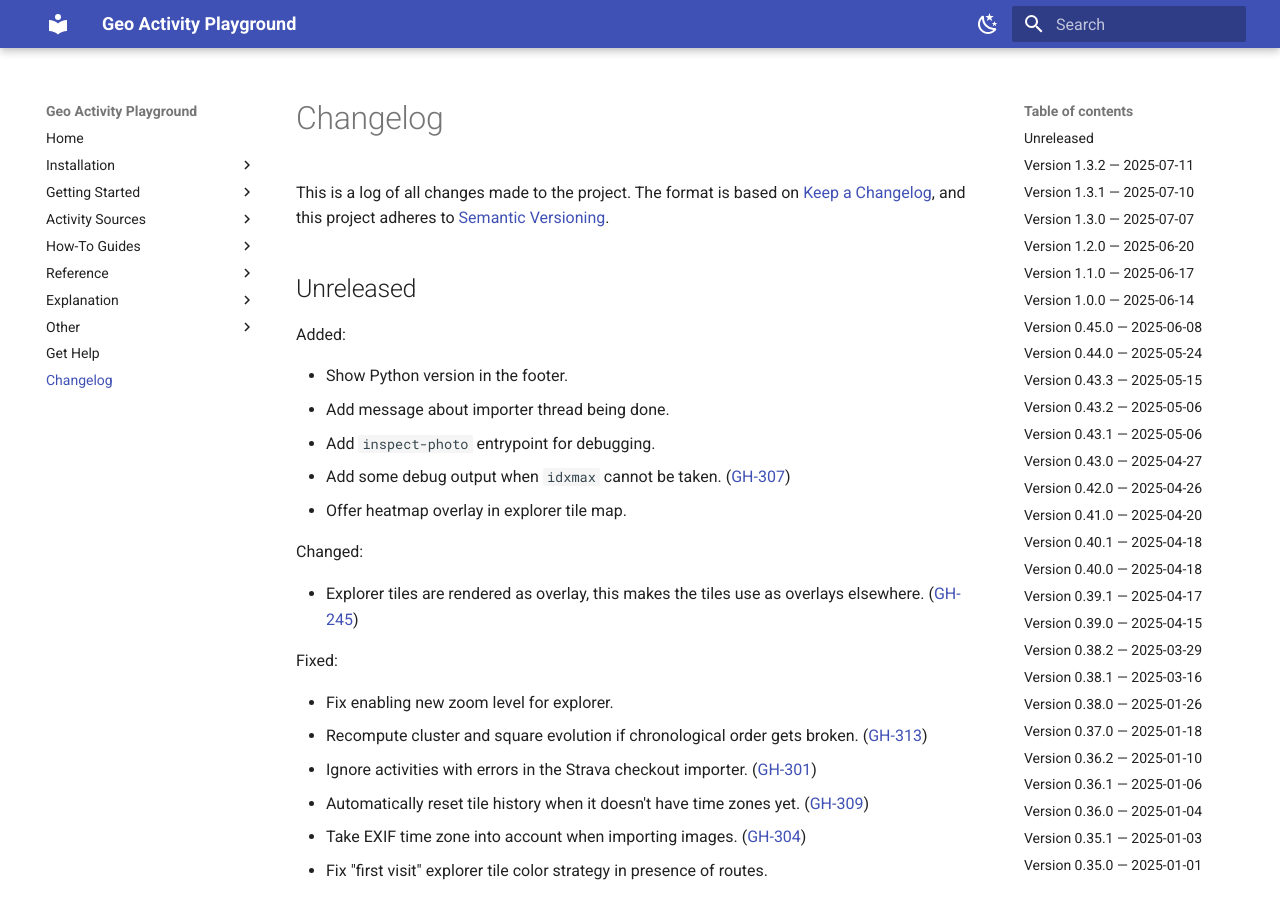
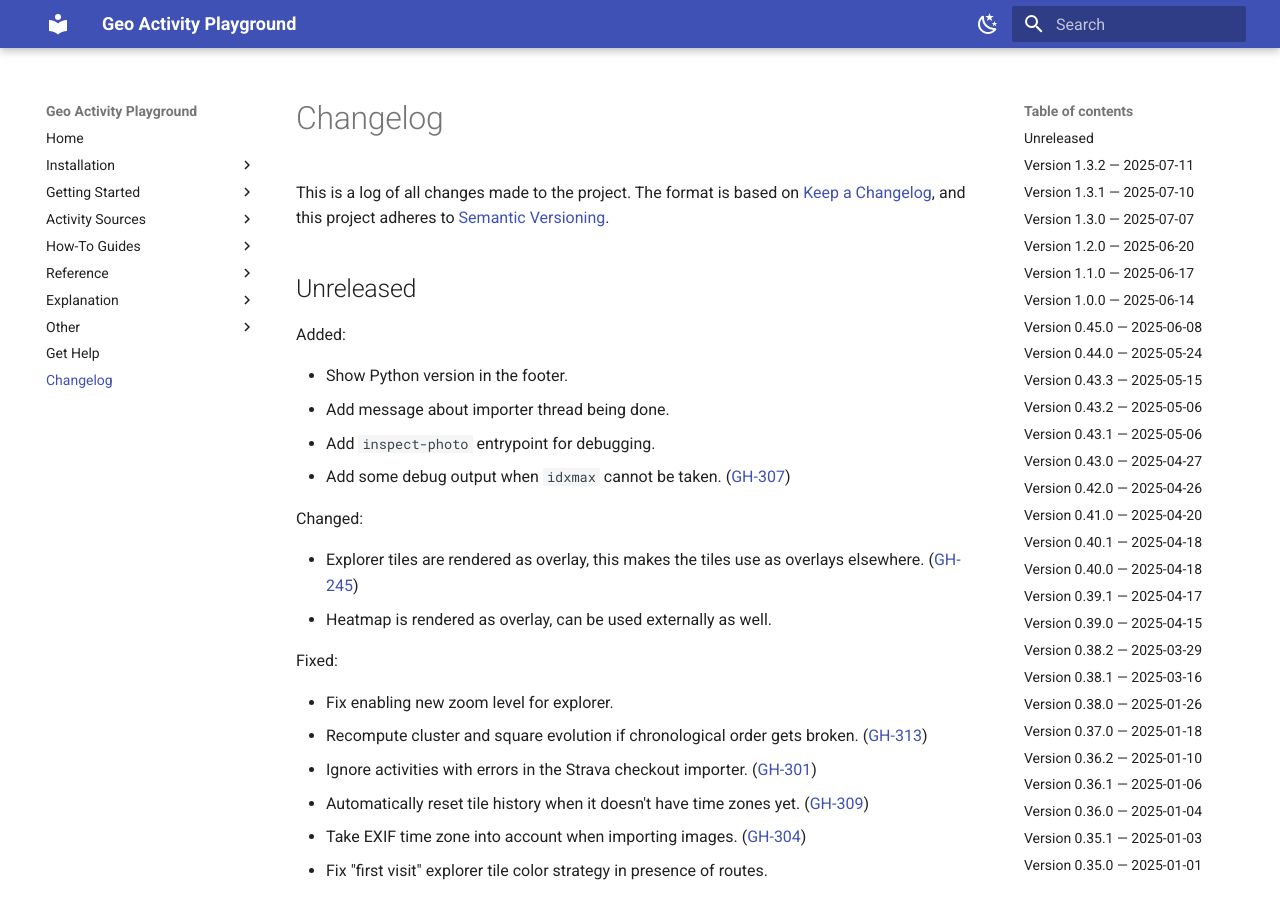
Before and after one commit to martin-ueding/geo-activity-playground, an MkDocs documentation site: the page built from docs/changelog.md, in a window 1280 px wide and 900 px high. Built offline with MkDocs 1.6.1 and Material for MkDocs 9.7.7, drawn with Linux system fonts in a browser that asks for light colours.

Commit message:
Changelog entry

```diff
--- a/docs/changelog.md
+++ b/docs/changelog.md
@@ -23,11 +23,11 @@ Added:
 - Add message about importer thread being done.
 - Add `inspect-photo` entrypoint for debugging.
 - Add some debug output when `idxmax` cannot be taken. ([GH-307](https://github.com/martin-ueding/geo-activity-playground/issues/307))
-- Offer heatmap overlay in explorer tile map.
 
 Changed:
 
 - Explorer tiles are rendered as overlay, this makes the tiles use as overlays elsewhere. ([GH-245](https://github.com/martin-ueding/geo-activity-playground/issues/245))
+- Heatmap is rendered as overlay, can be used externally as well.
 
 Fixed:
 
```
